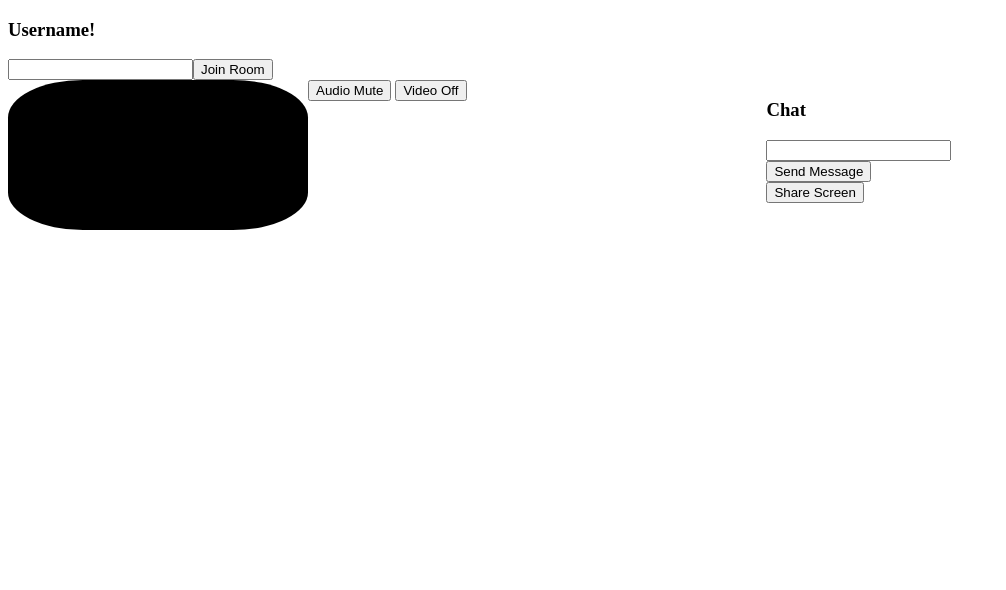
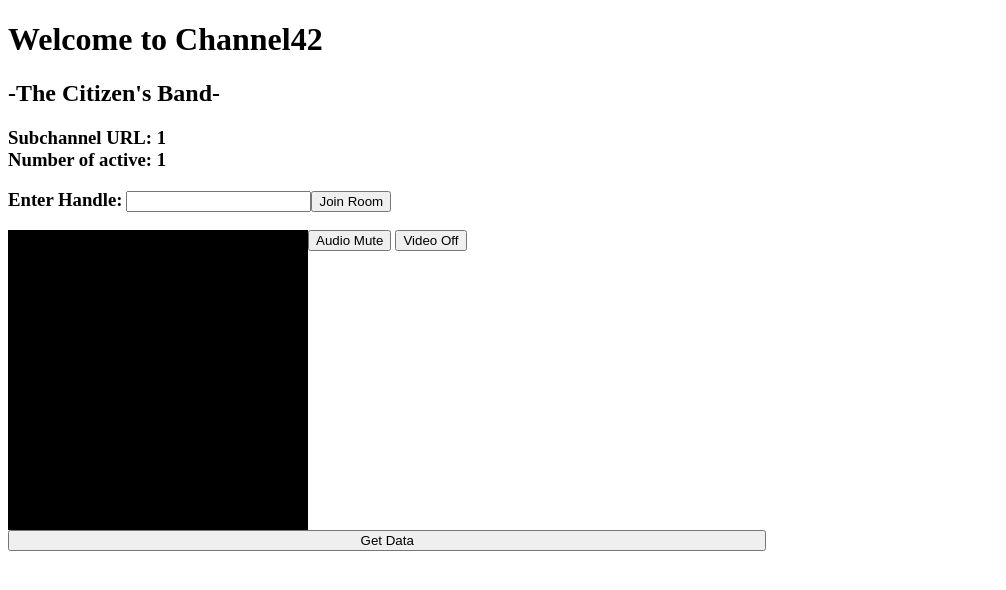
Before and after one commit to purplefloyd14/scotus_proj, a Django app: page /cb/1 in a window 1280 px wide. Shown: the top 590 px of the page, without its empty margins (0-1006 px from the left). Run offline with Django 4.2, Linux system fonts and the light colour scheme; tables that the repository leaves empty hold one stand-in row (values such as "Sample post").

Commit message:
added the ability to count how many users are present on the page

```diff
--- a/channel19/channel19/settings.py
+++ b/channel19/channel19/settings.py
@@ -30,7 +30,7 @@ DEBUG = True
 ALLOWED_HOSTS = ['ngrok.io', 'localhost', '127.0.0.1', '*']
 # ALLOWED_HOSTS = []
 
-CSRF_TRUSTED_ORIGINS = ['https://67ac-73-129-90-73.ngrok.io']
+CSRF_TRUSTED_ORIGINS = ['https://6fd7-217-114-38-163.ngrok.io']
 
 
 # Application definition
--- a/channel19/chat/consumers.py
+++ b/channel19/chat/consumers.py
@@ -3,6 +3,10 @@ import json
 from chat.models import Talker, Room
 from asgiref.sync import async_to_sync
 from channels.generic.websocket import WebsocketConsumer
+# Get channel_layer function
+
+# passing group_channel takes channel name
+
 
 class ChatConsumer(WebsocketConsumer):
     def connect(self):
@@ -38,6 +42,7 @@ class ChatConsumer(WebsocketConsumer):
 
     # Receive message from WebSocket
     def receive(self, text_data):
+        print("we are in recieve!")
         #when a user receives info, it forwards it on to every other peer user
         receive_dict = json.loads(text_data) #deserialize our text_data (json format) into a python dictionary
         message = receive_dict["message"]
--- /dev/null
+++ b/channel19/chat/templates/chat/404.html
@@ -0,0 +1 @@
+<h2>404</h2>
--- a/channel19/chat/templates/chat/room.html
+++ b/channel19/chat/templates/chat/room.html
@@ -3,32 +3,41 @@
 {% load static %}
 
 <html lang="en">
+    <link rel="icon" type="image/x-icon" href="{% static 'img/favicon4.ico' %}">
     <head>
         <meta charset="UTF-8">
-        <title>Django Channels WebRTC</title>
+        <title>Channel42</title>
         <link rel="stylesheet" type="text/css" href="{% static 'css/main.css' %}">
     </head>
     <body>
-        <h3 id="label-username">Username!</h3>
+        <h1> Welcome to Channel42 </h1>
+        <h2> -The Citizen's Band- </h2>
+        <h3> Subchannel URL: <h3 id="room-name">{{room_name}}</h3>  </h3>
+        <br>
+        <h3>Number of active: <h3 id="connected-user-count">{{talker_count}}</h3></h3>
+        <br>
+        <br>
         <div>
-            <input id="username""><button id="btn-join">Join Room</button>
+            <h3 id="label-username">Enter Handle:</h3> <input id="username""><button id="btn-join">Join Room</button>
         </div>
-
+        <br>
         <div class="main-grid-container">
             <div id="video-container">
                 <div><video id="local-video" style="float: left;" autoplay playsinline></video></div>
                 <button id="btn-toggle-audio">Audio Mute</button>
                 <button id="btn-toggle-video">Video Off</button>
             </div>
+            <br>
 
-            <div id="chat">
+            <button id="btn-get-active">Get Data</button>
+            <!-- <div id="chat">
                 <h3>Chat</h3>
                 <div id="messages">
                     <ul id="message-list"></ul>
                 </div>
                 <div><input id="msg"><button id="btn-send-msg">Send Message</button></div>
                 <button id="btn-share-screen">Share Screen</button>
-            </div>
+            </div> -->
         </div>
         <script type="text/javascript" src="{% static 'js/main.js' %}"></script>
     </body>
--- a/channel19/chat/urls.py
+++ b/channel19/chat/urls.py
@@ -7,4 +7,5 @@ urlpatterns = [
     path('', views.index, name='index'),
     path('cb/<str:uuid>', views.instance, name='instance'),
     path('new/', views.generate, name='generate'),
+    path('cb/<str:uuid>/get_active', views.fetch_active, name='fetch_active'),
 ]
--- a/channel19/chat/views.py
+++ b/channel19/chat/views.py
@@ -3,7 +3,7 @@ from chat.models import Room
 from django.http import Http404
 from django.http import HttpResponseRedirect
 from django.urls import reverse
-
+from django.http import JsonResponse
 
 def generate(request):
     # try:
@@ -19,6 +19,17 @@ def generate(request):
     # user hits the Back button.
     return HttpResponseRedirect(reverse('chat:instance', args=(new_uuid,)))
 
+
+def fetch_active(request, uuid):
+    try:
+        room = Room.objects.get(uuid=uuid)
+        number_of_talkers = len(room.talker_set.all())
+    except Room.DoesNotExist:
+        return render(request, 'chat/404.html')
+    context = {'room_name': room.uuid,
+            'talker_count': number_of_talkers}
+    return JsonResponse(context)
+
 def index(request):
     template_name = 'chat/index.html'
     return render(request, template_name)
@@ -27,7 +38,9 @@ def index(request):
 def instance(request, uuid):
     try:
         room = Room.objects.get(uuid=uuid)
+        number_of_talkers = len(room.talker_set.all())
     except Room.DoesNotExist:
-        raise Http404("Room does not exist!")
-    context = {'room_name': room.uuid,}
+        return render(request, 'chat/404.html')
+    context = {'room_name': room.uuid,
+            'talker_count': number_of_talkers}
     return render(request, 'chat/room.html', context=context)
--- a/channel19/static/css/main.css
+++ b/channel19/static/css/main.css
@@ -2,6 +2,8 @@
     display: grid;
     grid-template-columns: repeat(3, 1fr);
     background-color: black;
+    width: 300px;
+    height: 300px;
 }
 
 .main-grid-container {
@@ -9,7 +11,20 @@
     grid-template-columns: 60% 20%;
 }
 
+.center {
+    margin: auto;
+    width: 50%;
+    border: 3px solid green;
+    padding: 10px;
+    justify-content: center;
+  }
+
+h3 {
+    display: inline;
+}
+
 video {
-    border-radius: 25%;
     background-color: black;
+    width: 300px;
+    height: 300px;
 }
--- a/channel19/static/js/main.js
+++ b/channel19/static/js/main.js
@@ -7,6 +7,12 @@ var mapPeers = {};
 var labelUsername = document.querySelector("#label-username");
 var usernameInput = document.querySelector("#username");
 var btnJoin = document.querySelector("#btn-join");
+var userCount = document.getElementById("connected-user-count");
+var roomName = document.getElementById('room-name').innerHTML;
+
+var xhttp = new XMLHttpRequest();
+
+var btnGetData = document.querySelector("#btn-get-active")
 
 var username;
 
@@ -20,7 +26,7 @@ function webSocketOnMessage(event){
     //this message is relayed to every peer on the group, so we end up receiving our own messages
     //in order to account for this, we return if we are the peer in the message (we are receiving our own letter)
     //in practice, this should really be handled on the back end, TODO
-    //see tutorial at 1:06
+    //see tutorial at 1:06:00
     if(username == peerUsername){
         return;
     }
@@ -48,6 +54,18 @@ function webSocketOnMessage(event){
         return;
     }
 }
+
+
+
+function updateActiveTalkers(){
+    xhttp.open('GET', `https://6fd7-217-114-38-163.ngrok.io/cb/${roomName}/get_active`, false);
+    xhttp.send();
+    numUsersConnected = JSON.parse(xhttp.responseText);
+    userCount.innerHTML = numUsersConnected.talker_count;
+    console.log("number of users here: " + numUsersConnected.talker_count)
+}
+
+var t=setInterval(updateActiveTalkers,5000);
 
 btnJoin.addEventListener('click', () => {
     username = usernameInput.value;
@@ -201,6 +219,7 @@ function createOfferer(peerUsername, receiverChannelName){
     var remoteVideo = createVideo(peerUsername);
     setOnTrack(peer, remoteVideo);
 
+
     mapPeers[peerUsername] = [peer, data_channel];
 
 
@@ -332,6 +351,7 @@ function createAnswerer(offer, peerUsername, receiverChannelName){ // 1:26
 
 function addLocalTracks(peer){
     localStream.getTracks().forEach(track => {
+        console.log("here I am");
         peer.addTrack(track, localStream);
     });
 }
```
Also changed, not shown: channel19/TODO.txt (added, +22 -0 lines), channel19/chat/admin.py (+14 -1 lines), channel19/chat/templates/chat/index.html (+19 -7 lines), channel19/static/css/index.css (added, +26 -0 lines), channel19/README.md, channel19/static/img/favicon.ico (added), channel19/static/img/favicon2.ico (added), channel19/static/img/favicon3.ico (added), channel19/static/img/favicon4.ico (added).
